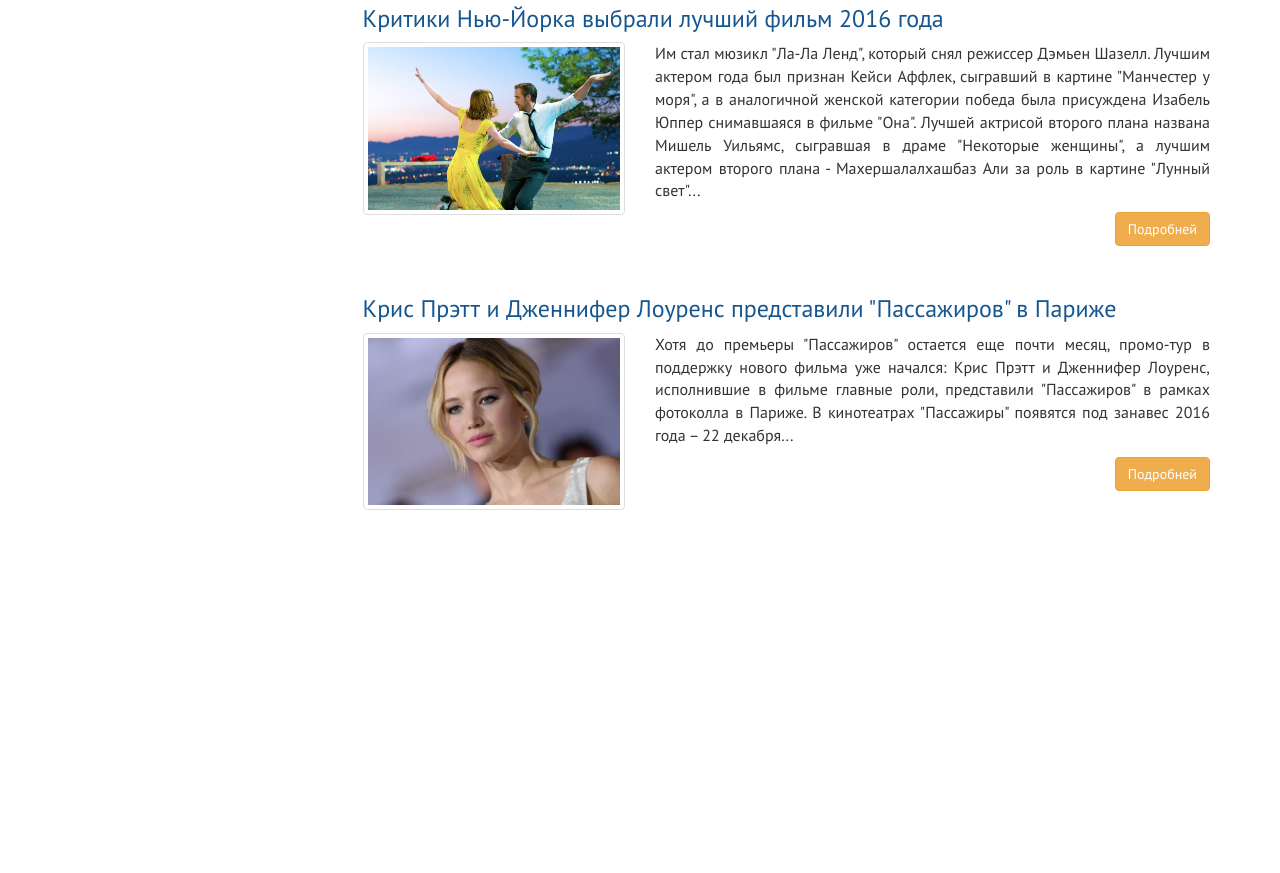
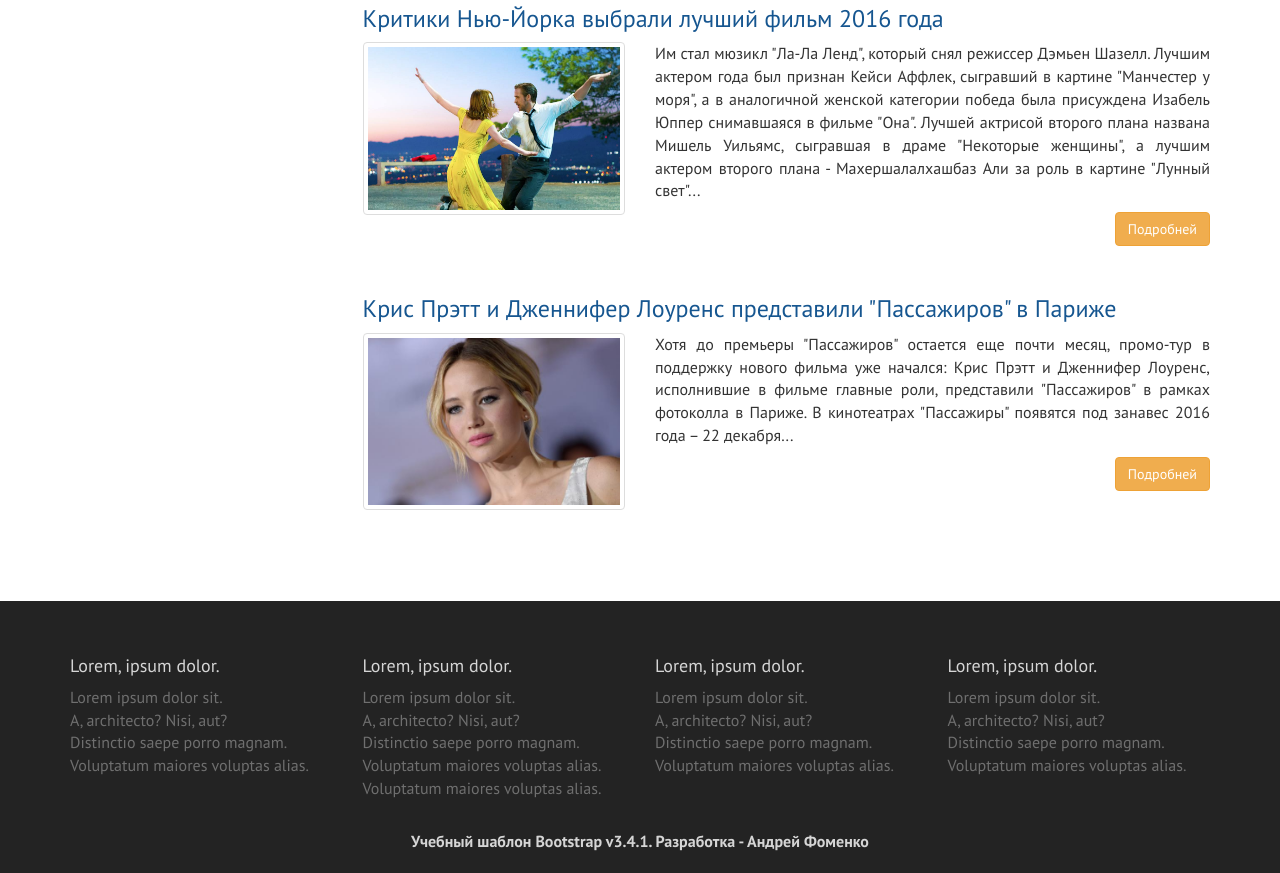
Before and after one commit to RyzhikS/Kinozal-template, a website: page index.html in a window 1280 px wide. Shown: the part 2988-3861 px from the top of the page. Before the commit the page ends 3589 px from the top, so only its background shows below. Drawn offline with Linux system fonts and the light colour scheme.

Commit message:
finished footer

```diff
--- a/assets/scss/_footer.scss
+++ b/assets/scss/_footer.scss
@@ -0,0 +1,19 @@
+.footer {
+    background-color: $color-dark;
+    color: $color-gray;
+    padding-top: 45px;
+
+    ul {
+        list-style: none;
+        padding-left: 0;
+    }
+
+    a {
+        color: $color-gray-dark;
+    }
+
+    &-copy {
+        text-align: center;
+        margin: 20px 0;
+    }
+}
--- a/assets/scss/_header.scss
+++ b/assets/scss/_header.scss
@@ -14,15 +14,15 @@
         color: $color-accent;
         @extend %text-shadow;
         font-family: $font-header;
+        letter-spacing: 0.33em;
 
         @include xs-min {
             font-size: 3.5rem;
-            letter-spacing: 0.33em;
             margin-right: -1.15rem;
         }
         @include xs {
             font-size: 2.5rem;
-            letter-spacing: 0.2em;
+            margin-right: -0.825rem;
         }
     }
 
--- a/assets/scss/_main.scss
+++ b/assets/scss/_main.scss
@@ -1,6 +1,15 @@
 .main {
     @extend %margin-bottom-lg;
+
+    .site-search {
+        margin-bottom: $gap * 3;
+    }
+
+    .user-login {
+        margin-bottom: $gap * 4;
+    }
 }
+
 .top-week,
 .new-films {
 
--- a/index.html
+++ b/index.html
@@ -371,7 +371,7 @@
                                     <article class="top-week-item col-lg-3 col-sm-4 col-xs-6">
                                           <div class="top-week-item__thumbnail thumbnail">
                                                 <a href="">
-                                                      <img class="top-weekitem__image"
+                                                      <img class="top-week-item__image"
                                                             src="assets/img/films/1423264.jpg" alt="">
                                                       <div class="top-week-item__caption caption">
                                                             <h3 class="top-week-item__title">Месть от кутюр</h3>
@@ -717,7 +717,54 @@
             </div>
       </div>
 
-      <footer></footer>
+      <footer class="footer">
+            <div class="container">
+                  <div class="row">
+                        <div class="col-md-3 col-xs-6">
+                              <h4>Lorem, ipsum dolor.</h4>
+                              <ul>
+                                    <li><a href="">Lorem ipsum dolor sit.</a></li>
+                                    <li><a href="">A, architecto? Nisi, aut?</a></li>
+                                    <li><a href="">Distinctio saepe porro magnam.</a></li>
+                                    <li><a href="">Voluptatum maiores voluptas alias.</a></li>
+                              </ul>
+                        </div>
+                        <div class="col-md-3 col-xs-6">
+                              <h4>Lorem, ipsum dolor.</h4>
+                              <ul>
+                                    <li><a href="">Lorem ipsum dolor sit.</a></li>
+                                    <li><a href="">A, architecto? Nisi, aut?</a></li>
+                                    <li><a href="">Distinctio saepe porro magnam.</a></li>
+                                    <li><a href="">Voluptatum maiores voluptas alias.</a></li>
+                                    <li><a href="">Voluptatum maiores voluptas alias.</a></li>
+                              </ul>
+                        </div>
+                        <div class="col-md-3 col-xs-6">
+                              <h4>Lorem, ipsum dolor.</h4>
+                              <ul>
+                                    <li><a href="">Lorem ipsum dolor sit.</a></li>
+                                    <li><a href="">A, architecto? Nisi, aut?</a></li>
+                                    <li><a href="">Distinctio saepe porro magnam.</a></li>
+                                    <li><a href="">Voluptatum maiores voluptas alias.</a></li>
+                              </ul>
+                        </div>
+                        <div class="col-md-3 col-xs-6">
+                              <h4>Lorem, ipsum dolor.</h4>
+                              <ul>
+                                    <li><a href="">Lorem ipsum dolor sit.</a></li>
+                                    <li><a href="">A, architecto? Nisi, aut?</a></li>
+                                    <li><a href="">Distinctio saepe porro magnam.</a></li>
+                                    <li><a href="">Voluptatum maiores voluptas alias.</a></li>
+                              </ul>
+                        </div>
+                  </div>
+                  <div class="row">
+                        <div class="footer-copy col-xs-12"><strong>Учебный шаблон Bootstrap v3.4.1. Разработка - Андрей
+                                    Фоменко</strong>
+                        </div>
+                  </div>
+            </div>
+      </footer>
 
       <script src="libs/jquery/dist/jquery.min.js"></script>
       <script src="libs/bootstrap/dist/js/bootstrap.min.js"></script>
```
Also changed, not shown: assets/css/style.css.
